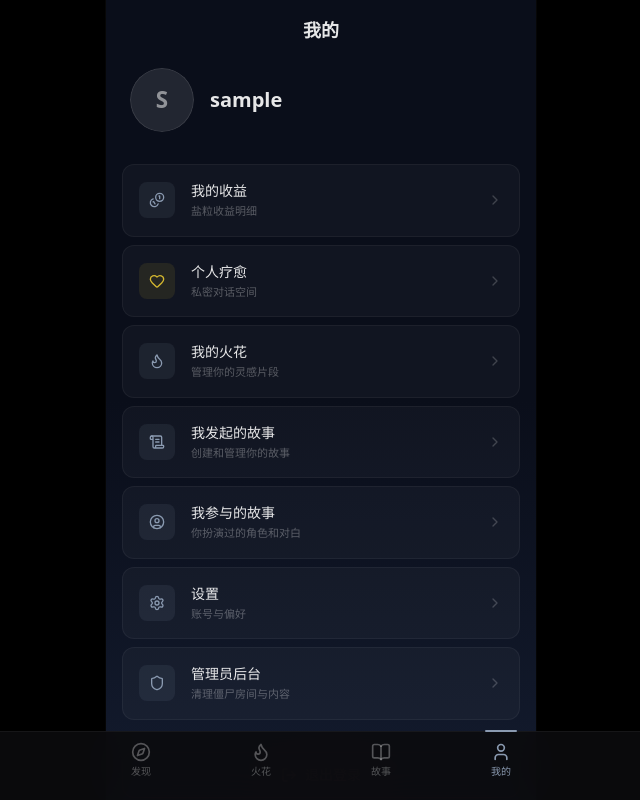
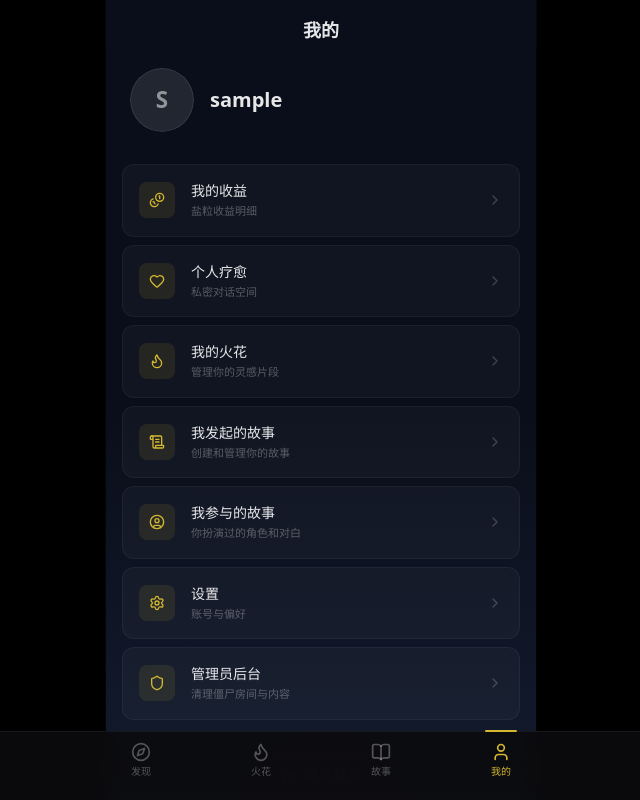
Before and after one commit to qunxiang-xinghuo/qunxiang-xinghuo, a Next.js app: page /profile in a window 1280 px wide. Shown: the whole page, without its empty margins (319-959 px from the left). Built offline with nearby package versions, Linux system fonts and the light colour scheme; no server answers; sample sign-in values are in the browser's storage.

Commit message:
v9.0c: all icons unified to yellow #D4B830

```diff
--- a/src/app/home/page.tsx
+++ b/src/app/home/page.tsx
@@ -81,7 +81,7 @@ export default function HomePage() {
       desc: '与陌生人配对，即兴对话',
       icon: MessageCircle,
       color: 'from-[#8a9ab0]/20 to-[#6c7c90]/20',
-      iconColor: 'text-[#8a9ab0]',
+      iconColor: 'text-xh-yellow',
       path: '/duo-match',
       comingSoon: false,
     },
@@ -115,7 +115,7 @@ export default function HomePage() {
         {/* v8.1: TOP3 极简文字列表 */}
         <section className="mb-6">
           <div className="flex items-center gap-2 mb-3">
-            <TrendingUp className="w-4 h-4 text-[#8a9ab0]" />
+            <TrendingUp className="w-4 h-4 text-xh-yellow" />
             <h2 className="text-sm font-semibold text-white/90">今日最热火花</h2>
             <span className="text-[10px] text-white/20 ml-1">已完结对白精选</span>
           </div>
@@ -130,7 +130,7 @@ export default function HomePage() {
               <p className="text-sm text-white/30 mb-2">加载失败</p>
               <button
                 onClick={() => { setLoading(true); setLoadError(false); window.location.reload(); }}
-                className="text-xs text-[#8a9ab0]/50 hover:text-[#8a9ab0]/70 transition-colors"
+                className="text-xs text-xh-yellow/50 hover:text-xh-yellow/70 transition-colors"
               >
                 点击刷新
               </button>
@@ -157,7 +157,7 @@ export default function HomePage() {
                 >
                   {/* 排名 */}
                   <div className={`w-6 h-6 rounded-md flex items-center justify-center text-xs font-bold flex-shrink-0 ${
-                    idx === 0 ? 'bg-[#8a9ab0]/20 text-[#8a9ab0]' :
+                    idx === 0 ? 'bg-xh-yellow/20 text-xh-yellow' :
                     idx === 1 ? 'bg-white/10 text-white/60' :
                     'bg-[#74b9ff]/10 text-[#74b9ff]/70'
                   }`}>
@@ -191,7 +191,7 @@ export default function HomePage() {
             className="w-full flex items-center gap-3 p-3 rounded-xl bg-white/[0.03] border border-white/5 hover:bg-white/[0.06] active:scale-[0.99] transition-all"
           >
             <div className="w-9 h-9 rounded-lg bg-[#8a9ab0]/10 flex items-center justify-center">
-              <ScrollText className="w-4 h-4 text-[#8a9ab0]/60" />
+              <ScrollText className="w-4 h-4 text-xh-yellow/60" />
             </div>
             <div className="flex-1 text-left">
               <p className="text-sm font-medium text-white/80">我的故事</p>
--- a/src/app/profile/page.tsx
+++ b/src/app/profile/page.tsx
@@ -199,14 +199,9 @@ export default function ProfilePage() {
                 onClick={() => router.push(item.path)}
                 className="w-full flex items-center gap-4 p-4 rounded-xl bg-white/[0.03] border border-white/5 hover:bg-white/[0.06] active:scale-[0.98] transition-all text-left"
               >
-                {(() => {
-                  const isSparkOrHealing = item.label === '个人火花' || item.label === '个人疗愈';
-                  return (
-                    <div className={`w-9 h-9 rounded-lg flex items-center justify-center flex-shrink-0 ${isSparkOrHealing ? 'bg-xh-yellow/10' : 'bg-[#8a9ab0]/10'}`}>
-                      <Icon className={`w-4 h-4 ${isSparkOrHealing ? 'text-xh-yellow' : 'text-[#8a9ab0]'}`} />
-                    </div>
-                  );
-                })()}
+                <div className="w-9 h-9 rounded-lg bg-xh-yellow/10 flex items-center justify-center flex-shrink-0">
+                  <Icon className="w-4 h-4 text-xh-yellow" />
+                </div>
                 <div className="flex-1 min-w-0">
                   <p className="text-sm font-medium text-white/90">{item.label}</p>
                   <p className="text-[11px] text-white/30 mt-0.5">{item.desc}</p>
--- a/src/app/settings/page.tsx
+++ b/src/app/settings/page.tsx
@@ -310,7 +310,7 @@ export default function SettingsPage() {
               <p className="text-sm font-medium text-white/90">修改用户名</p>
               <p className="text-[11px] text-white/30 mt-0.5">{displayName}</p>
             </div>
-            <span className="text-xs text-[#8a9ab0]/60">修改</span>
+            <span className="text-xs text-xh-yellow/60">修改</span>
           </motion.button>
 
           {/* 修改密码 */}
@@ -322,13 +322,13 @@ export default function SettingsPage() {
             className="w-full flex items-center gap-4 p-4 rounded-xl bg-white/[0.03] border border-white/5 hover:bg-white/[0.06] active:scale-[0.98] transition-all text-left"
           >
             <div className="w-9 h-9 rounded-lg bg-[#8a9ab0]/10 flex items-center justify-center flex-shrink-0">
-              <Lock className="w-4 h-4 text-[#8a9ab0]" />
+              <Lock className="w-4 h-4 text-xh-yellow" />
             </div>
             <div className="flex-1 min-w-0">
               <p className="text-sm font-medium text-white/90">修改密码</p>
               <p className="text-[11px] text-white/30 mt-0.5">********</p>
             </div>
-            <span className="text-xs text-[#8a9ab0]/60">修改</span>
+            <span className="text-xs text-xh-yellow/60">修改</span>
           </motion.button>
         </div>
 
--- a/src/components/layout/BottomNav.tsx
+++ b/src/components/layout/BottomNav.tsx
@@ -56,18 +56,18 @@ export default function BottomNav() {
               {isActive && (
                 <motion.div
                   layoutId="bottomNavIndicator"
-                  className="absolute -top-0.5 w-8 h-0.5 bg-[#8a9ab0] rounded-full"
+                  className="absolute -top-0.5 w-8 h-0.5 bg-xh-yellow rounded-full"
                   transition={{ type: 'spring', stiffness: 300, damping: 30 }}
                 />
               )}
               <Icon
                 className={`w-5 h-5 mb-0.5 transition-colors ${
-                  isActive ? 'text-[#8a9ab0]' : 'text-white/30'
+                  isActive ? 'text-xh-yellow' : 'text-white/30'
                 }`}
               />
               <span
                 className={`text-[10px] transition-colors ${
-                  isActive ? 'text-[#8a9ab0] font-medium' : 'text-white/30'
+                  isActive ? 'text-xh-yellow font-medium' : 'text-white/30'
                 }`}
               >
                 {item.label}
```
